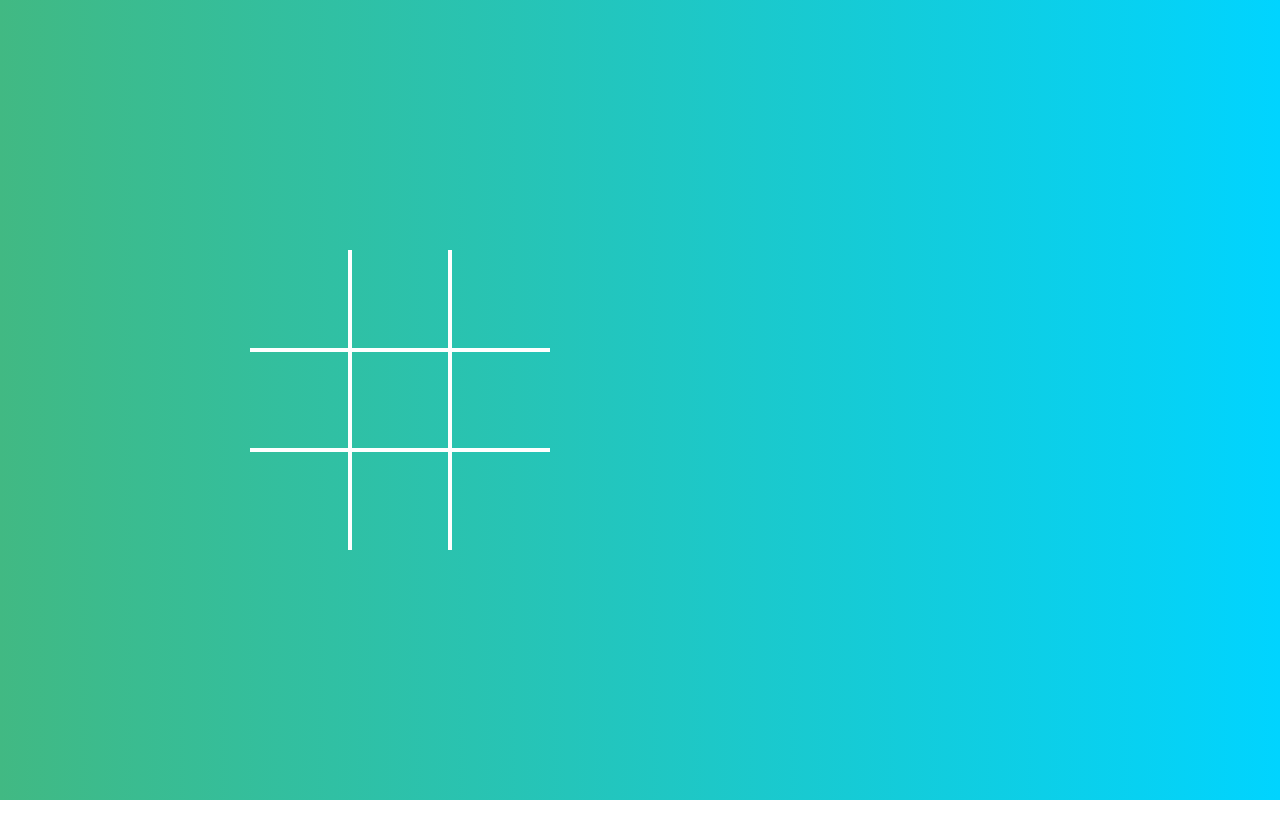
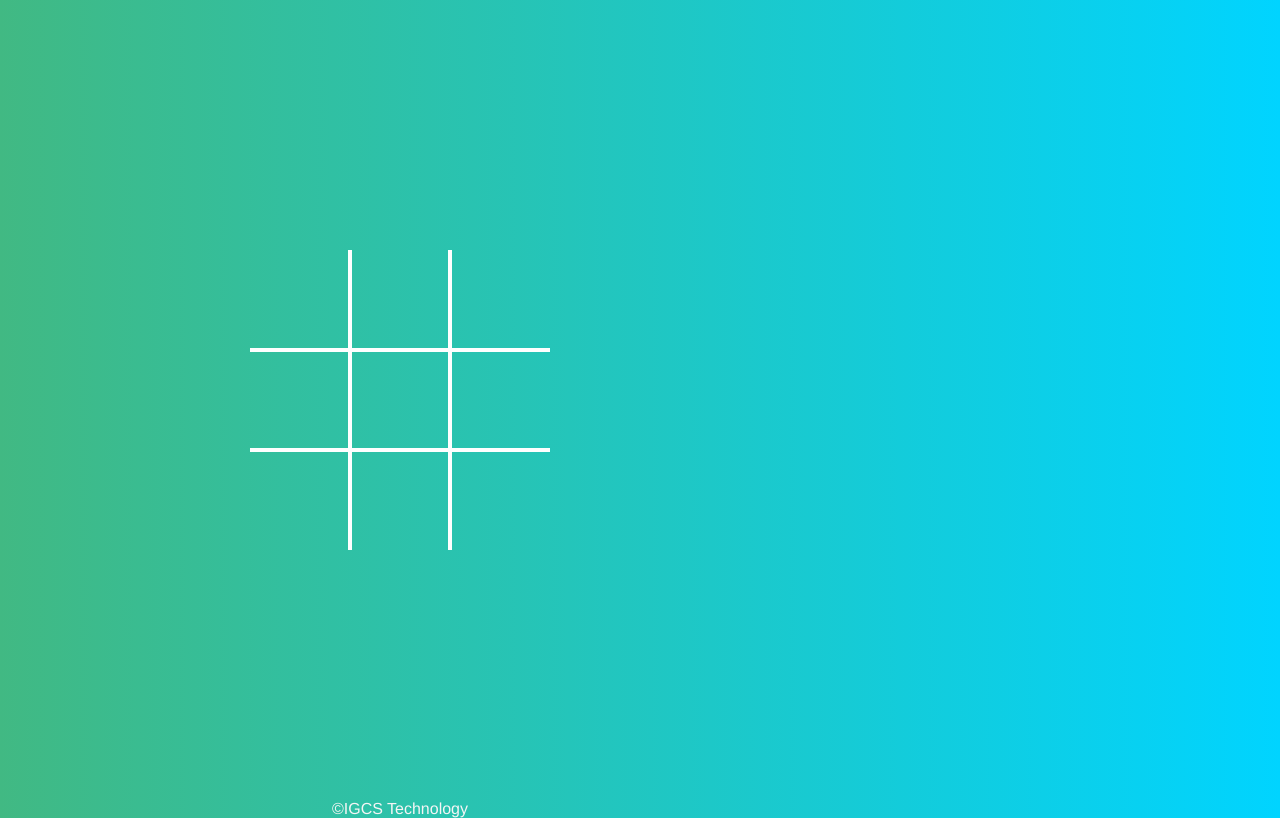
Before and after one commit to iaanngabriell/jogo-velha, a plain HTML site: page index.html in a window 1280 px wide. Drawn offline with Linux system fonts and the light colour scheme.

Commit message:
version 2
+Add Footer

```diff
--- a/css/style.css
+++ b/css/style.css
@@ -142,3 +142,10 @@ body{
 .show-winning-message{
     display: flex;
 }
+
+.copy{
+    bottom: 0;
+    text-align: center;
+    color: whitesmoke;
+    font-family: 'Franklin Gothic Medium', 'Arial Narrow', Arial, sans-serif;
+}
--- a/index.html
+++ b/index.html
@@ -23,6 +23,8 @@
         <p class="winning-message-txt" data-winning-message-txt>X Venceu!</p>
         <button class="winning-message-button" data-restart-button>Reiniciar</button>
     </div>
+
+    <footer class="copy">&copy;IGCS Technology</footer>
 </body>
 <script src="js/script.js"></script>
 </html>
```
